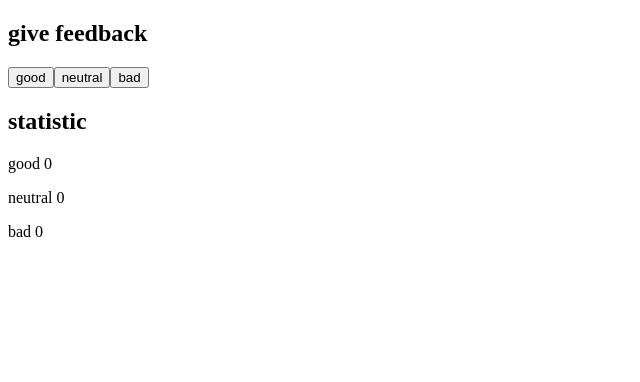
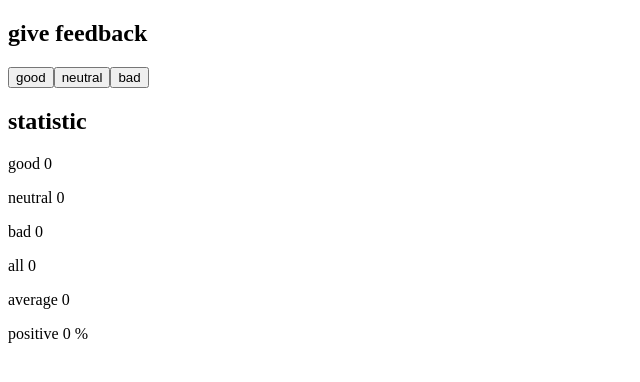
Before and after one commit to AlinkaKorhi/FullStackPart1, a React (Create React App) app in the folder unicafe/: page / in a window 1280 px wide. Shown: the top 382 px of the page, without its empty margins (0-640 px from the left). Built offline with nearby package versions, Linux system fonts and the light colour scheme.

Commit message:
finished 7 task

```diff
--- a/unicafe/src/App.js
+++ b/unicafe/src/App.js
@@ -8,15 +8,33 @@ function App() {
   const [good, setGood] = useState(0)
   const [neutral, setNeutral] = useState(0)
   const [bad, setBad] = useState(0)
+  const [all, setAll] = useState(0)
+  const [average, setAverage] = useState(0)
+  const [poisitive, setPositive] = useState(0)
 
   const setToGood = () => {
-    setGood(good + 1)
+    let newGood = good + 1
+    setGood(newGood)
+    let sum = bad + neutral + newGood
+    setAll(sum)
+    setAverage(sum/3)
+    setPositive(newGood/sum * 100)
   }
   const setToNeutral = () => {
-    setNeutral(neutral + 1)
+    let newNeutral = neutral + 1
+    setNeutral(newNeutral)
+    let sum = bad + good + newNeutral
+    setAll(sum)
+    setAverage(sum/3)
+    setPositive(good/sum * 100)
   }
   const setToBad = () => {
-    setBad(bad + 1)
+    let newBad = bad + 1
+    setBad(newBad)
+    let sum = good + neutral + newBad
+    setAll(sum)
+    setAverage(sum/3)
+    setPositive(good/sum * 100)
   }
 
   return (
@@ -33,6 +51,9 @@ function App() {
       <Result name="good" result={good}></Result>
       <Result name="neutral" result={neutral}></Result>
       <Result name="bad" result={bad}></Result>
+      <Result name="all" result={all}></Result>
+      <Result name="average" result={average}></Result>
+      <Result name="positive" result={poisitive}></Result>
     </div>
   );
 }
--- a/unicafe/src/Result.js
+++ b/unicafe/src/Result.js
@@ -1,4 +1,10 @@
 function Result(props) {
+  if (props.name == "positive") {
+    return (
+        <p>{props.name} {props.result} %</p>
+      );
+  }
+
   return (
     <p>{props.name} {props.result}</p>
   );
```
